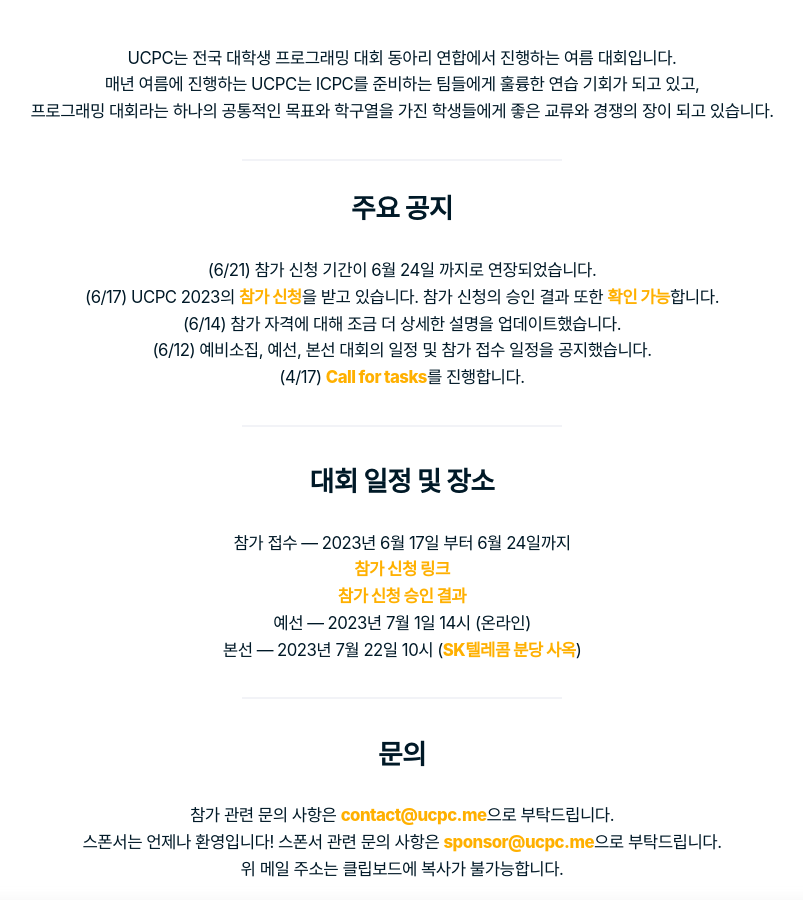
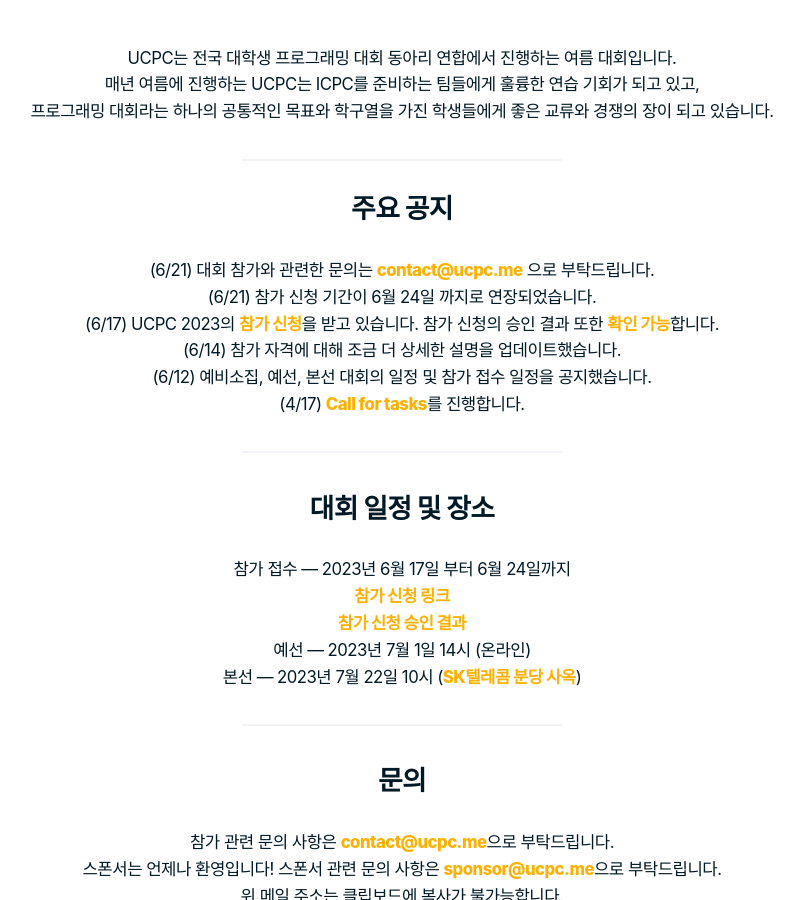
Before and after one commit to ucpcc/2023, a Jekyll site: the page built from index.md, in a window 1280 px wide and 900 px high, scrolled down 384 px. Shown: the whole window, without its empty margins (238-1041 px from the left). Built offline with Jekyll 4.4.1, drawn with Linux system fonts in a browser that asks for light colours; some web fonts are replaced; grey boxes are pictures that could not be loaded.

Commit message:
Update index.md (#14)

```diff
--- a/index.md
+++ b/index.md
@@ -5,6 +5,7 @@ title: UCPC 2023
 
 ## 주요 공지
 
+- (6/21) 대회 참가와 관련한 문의는 <a href="#" class="mail-address" data-name="contact" data-domain="ucpc" data-tld="me" onclick="window.location.href = 'mailto:' + this.dataset.name + '@' + this.dataset.domain + '.' + this.dataset.tld"></a> 으로 부탁드립니다.
 - (6/21) 참가 신청 기간이 6월 24일 까지로 연장되었습니다.
 - (6/17) UCPC 2023의 [참가 신청](https://forms.gle/aQzqEMes1tZACEfGA)을 받고 있습니다. 참가 신청의 승인 결과 또한 [확인 가능](https://docs.google.com/spreadsheets/d/1kDzo9vjREBC_D6UpWP79nti1HF9JlcmaGx95bbfq5Gs/edit?usp=sharing)합니다.
 - (6/14) 참가 자격에 대해 조금 더 상세한 설명을 업데이트했습니다.
```
